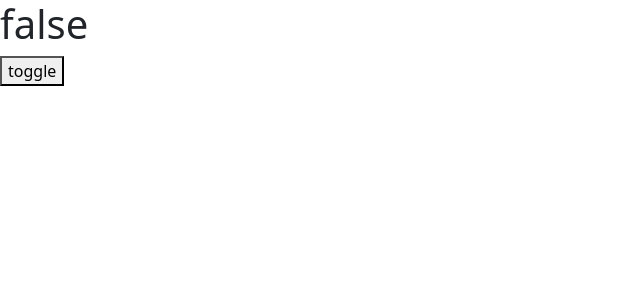
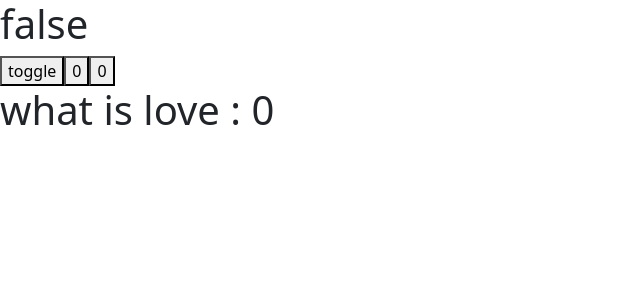
Before and after one commit to hossein-ansari/practice, a React (Create React App) app: page / in a window 1280 px wide. Shown: the top 300 px of the page, without its empty margins (0-640 px from the left). Built offline with nearby package versions, Linux system fonts and the light colour scheme.

Commit message:
preactice memo and use memo and usecallback

```diff
--- a/src/Home.js
+++ b/src/Home.js
@@ -1,13 +1,33 @@
-import React from "react";
+import React, { useMemo, useState } from "react";
 import "./home.css";
 import useToggle from "./useToggle";
+import Memotry from "./Memotry";
 export default function Home() {
-  const [value , setValue] = useToggle(false)
+  const [value, setValue] = useToggle(false);
+  const [add, setAdd] = useState(0);
+  const [less, setLess] = useState(0);
+
+  function addNum() {
+    setAdd((prevState) => prevState + 1);
+  }
+  let i = 0
+  const addNumber = useMemo(() => {
+    i++
+    console.log('updated');
+    return i
+  }, [add]);
+
+  function lessNum() {
+    setLess((prevState) => prevState - 1);
+  }
   return (
     <div>
       <h1>{value.toString()}</h1>
       <button onClick={setValue}>toggle</button>
+      <button onClick={addNum}>{add}</button>
 
+      <button onClick={lessNum}>{less}</button>
+      <Memotry msg={less}/>
     </div>
   );
 }
--- /dev/null
+++ b/src/Memotry.js
@@ -0,0 +1,11 @@
+import React, { memo } from 'react'
+
+const Memotry = memo(({msg})=>{
+    console.log('changed');
+    return(
+        <div>
+            <h1>what is love : {msg}</h1>
+        </div>
+    )
+})
+export default Memotry
```
